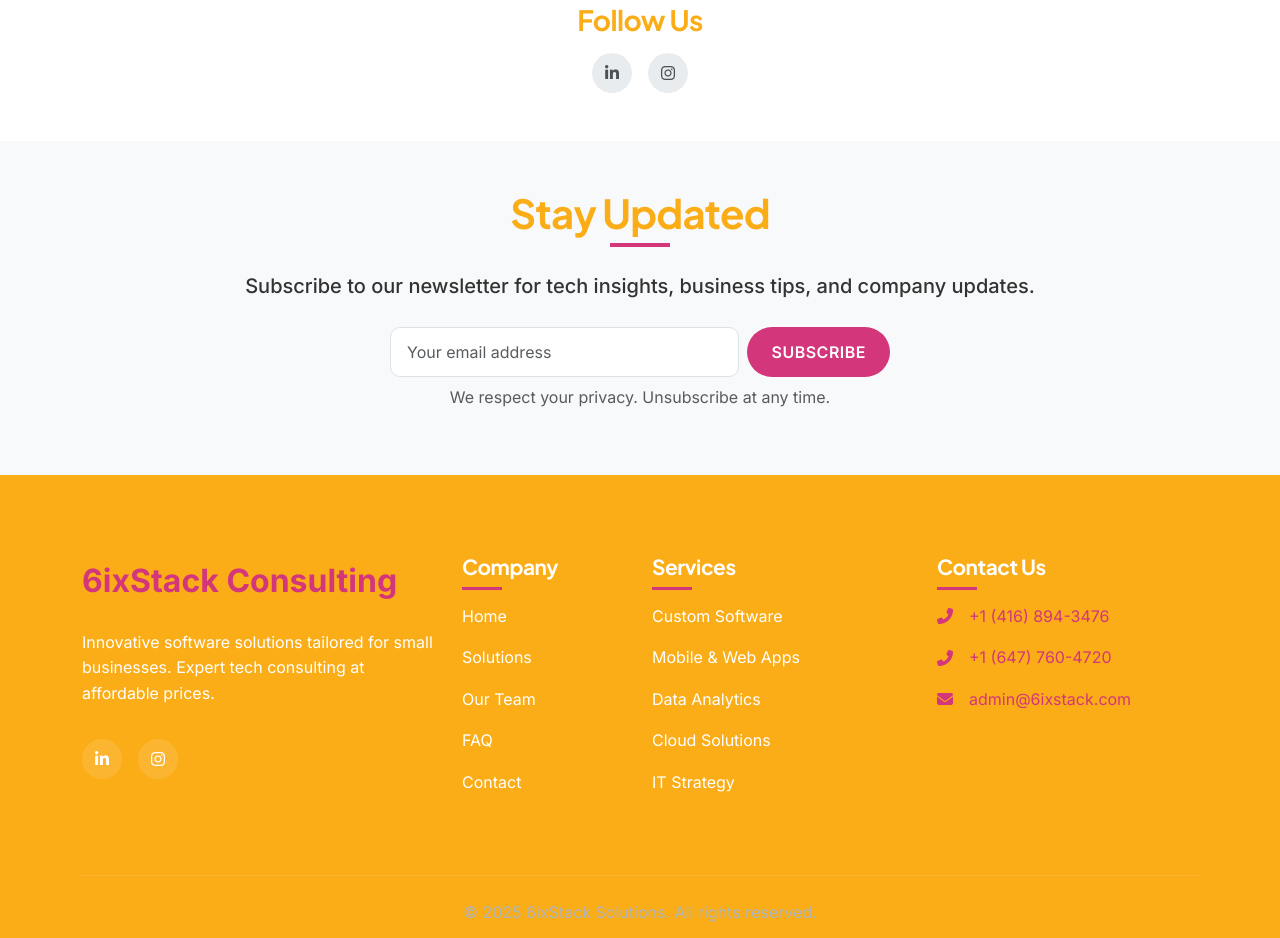
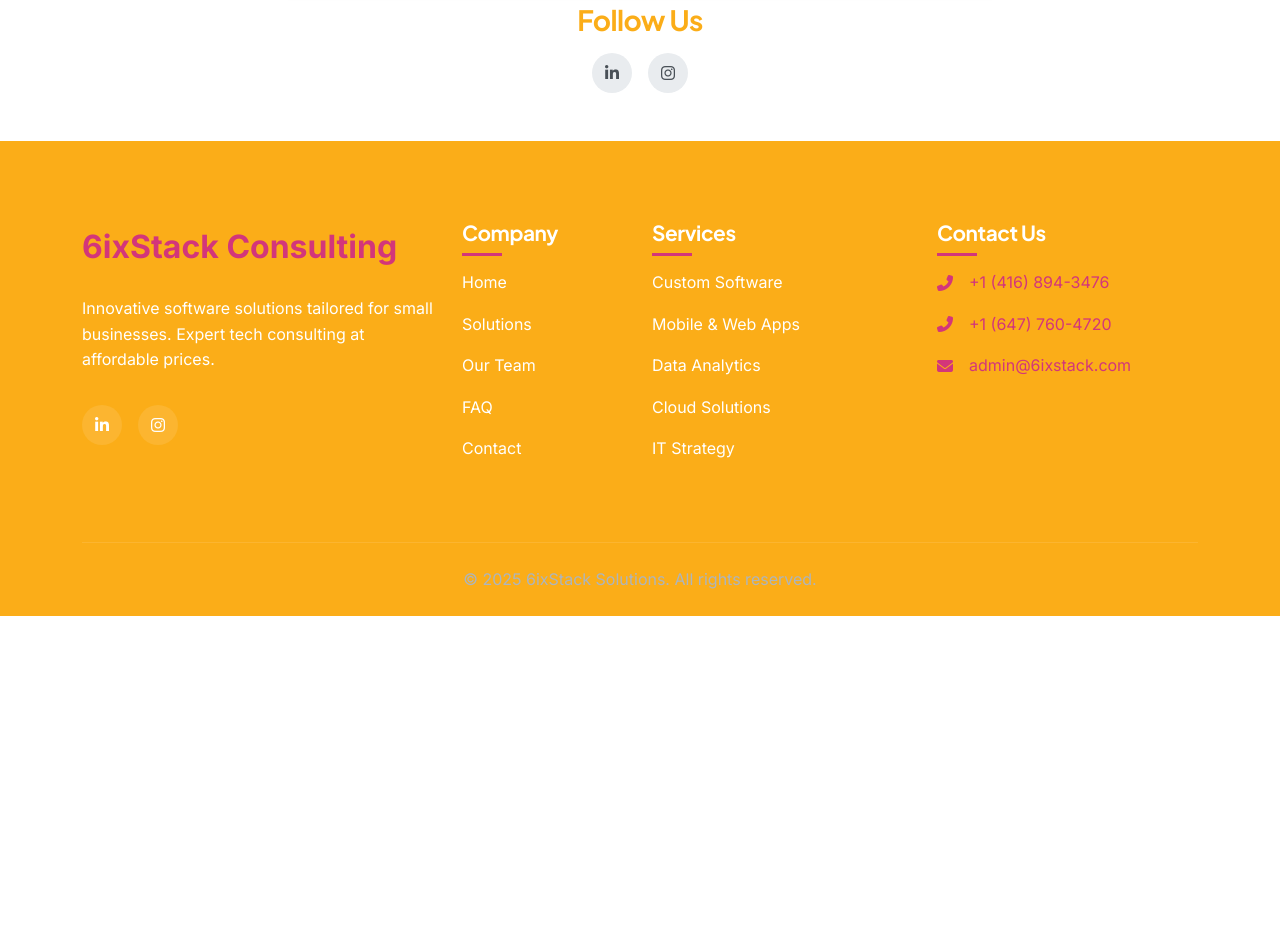
Before and after one commit to peleeconsulting/company-portal, a website built with webpack: page src/contact.html in a window 1280 px wide. Shown: the part 2221-3159 px from the top of the page. After the commit the page ends 2837 px from the top, so only its background shows below. Built offline with nearby package versions, Linux system fonts and the light colour scheme.

Commit message:
hide the newsletter

```diff
--- a/src/contact.html
+++ b/src/contact.html
@@ -132,7 +132,7 @@
     </section>
 
     <!-- Newsletter Section -->
-    <section class="newsletter-section py-5 bg-light">
+    <section class="newsletter-section py-5 bg-light d-none">
       <div class="container text-center">
         <h2 class="section-title" data-aos="fade-up">Stay Updated</h2>
         <p class="lead" data-aos="fade-up" data-aos-delay="100">Subscribe to our newsletter for tech insights, business tips, and company updates.</p>
```
